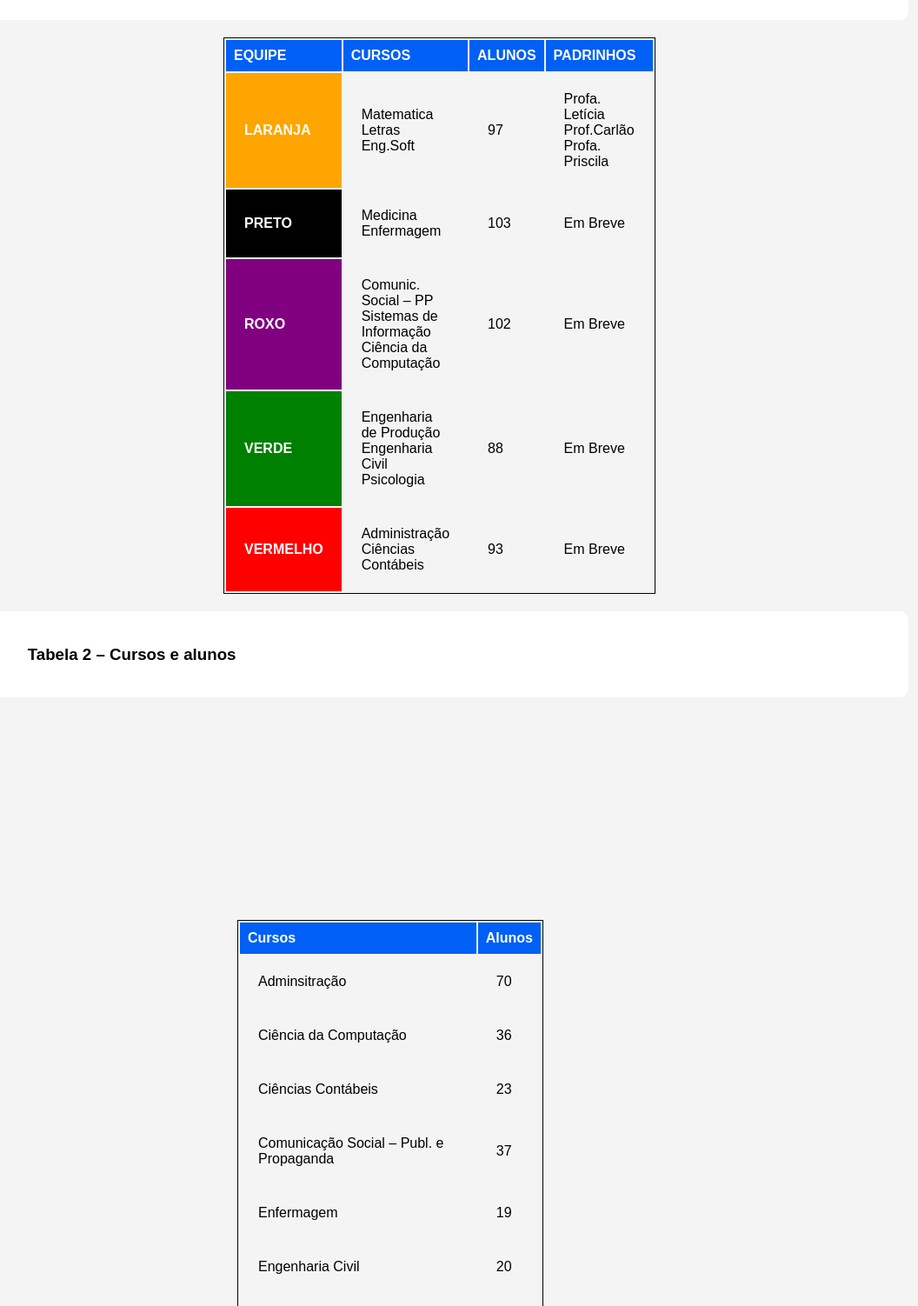
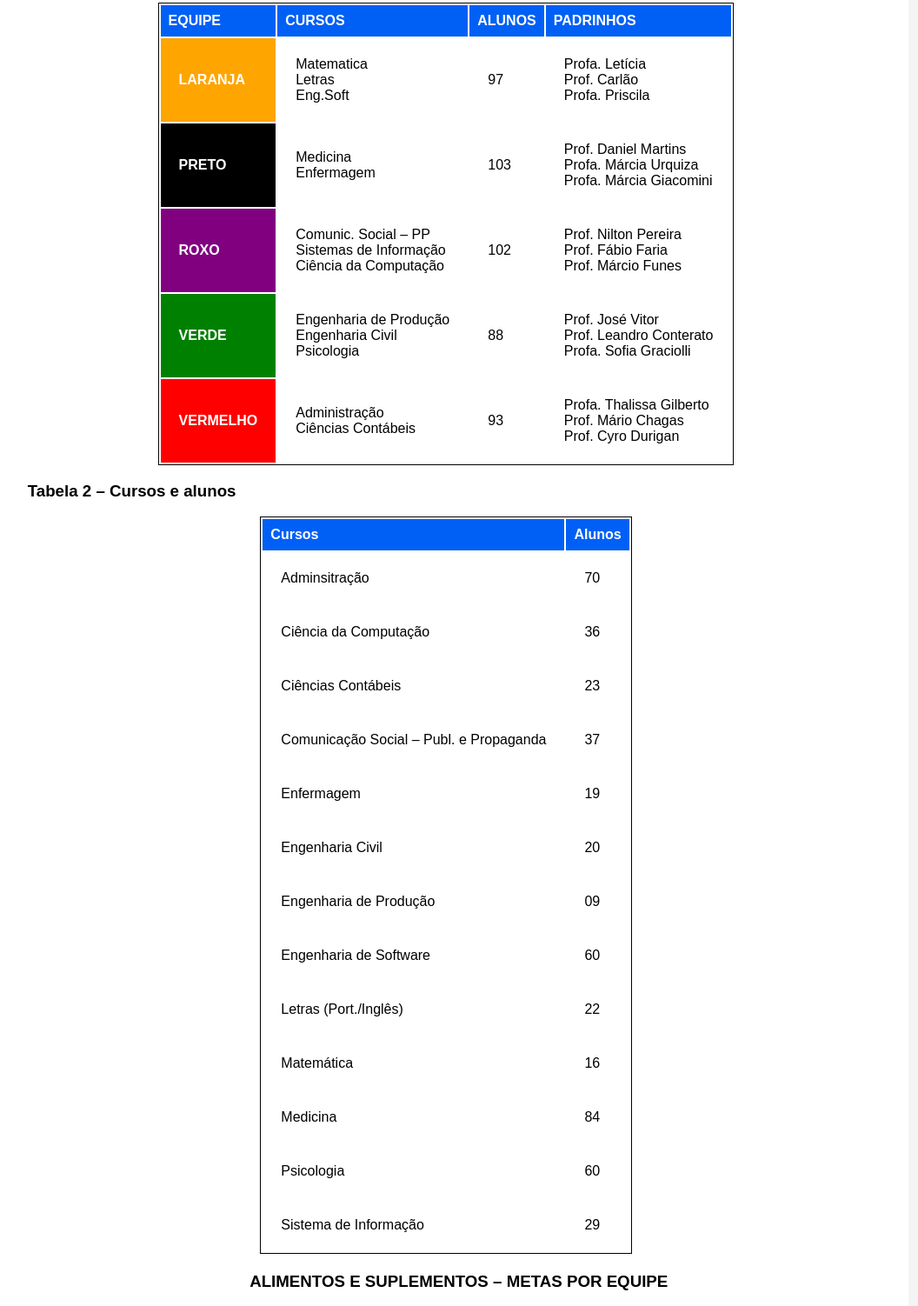
Before and after one commit to ThurSilveira/trotesolidario, a plain HTML site: page trote/gincana.html in a window 1280 px wide. Shown: the part 685-2187 px from the top of the page at 87% size, without its empty margins (127-1183 px from the left). Drawn offline with Linux system fonts and the light colour scheme.

Commit message:
att tabela

```diff
--- a/trote/css/styles.css
+++ b/trote/css/styles.css
@@ -51,6 +51,17 @@ img {
     margin: 20px auto;
     padding: 20px; /* espaçamento interno */
     text-align: justify;
+}
+
+#meio {
+    text-align: center;
+    margin: 2%;
+}
+
+.tabela {
+   text-align: left;
+   width: auto;
+   height: auto;
 }
 
 h1 {
--- a/trote/gincana.html
+++ b/trote/gincana.html
@@ -48,9 +48,8 @@
                     Doação de Sangue e da Ação Social, para fins de pontuação, deverá ocorrer única e
                     exclusivamente, das 8h às 10h00, no dia 02/04/2025 (quarta-feira), na Unidade I
                     (Av. Major Nicácio, 2433), conforme determinação deste Regulamento.</p>
-            </div>
-            <div class="container1">
-                <table style="border: 1px solid black; " id="ss2">
+
+                <table style="border: 1px solid black; " class="tabela">
                     <thead>
                         <tr class="azul">
                         <th> EQUIPE </th> <th> CURSOS </th> <th> ALUNOS </th> <th> PADRINHOS </th>
@@ -61,38 +60,35 @@
                             <td class="laranja"> LARANJA </td> <!--class pode ser utilizado em outros elementos-->
                             <td> Matematica</br> Letras </br> Eng.Soft </td>
                             <td> 97 </td>
-                            <td> Profa. Letícia </br> Prof.Carlão </br> Profa. Priscila </td>
+                            <td> Profa. Letícia </br> Prof. Carlão </br> Profa. Priscila </td>
                         </tr>
                             <td class="preto"> PRETO </td>
                             <td> Medicina <br> Enfermagem </td>
                             <td> 103 </td>
-                            <td> Em Breve </td>
+                            <td> Prof. Daniel Martins </br> Profa. Márcia Urquiza </br> Profa. Márcia Giacomini </td>
                         </tr>
                             <td class="roxo"> ROXO </td>
                             <td> Comunic. Social – PP </br> Sistemas de Informação </br> Ciência da Computação </td>
                             <td> 102 </td>
-                            <td> Em Breve </td>
+                            <td> Prof. Nilton Pereira </br> Prof. Fábio Faria </br> Prof. Márcio Funes </td>
                         </tr>
                         <tr>
                             <td class="verde"> VERDE </td>
                             <td> Engenharia de Produção </br> Engenharia Civil </br> Psicologia </td>
                             <td> 88 </td>
-                            <td> Em Breve </td>
+                            <td> Prof. José Vitor </br> Prof. Leandro Conterato </br> Profa. Sofia Graciolli </td>
                         </tr>
                         <tr>
                             <td class="vermelho"> VERMELHO </td>
                             <td> Administração </br> Ciências Contábeis </td>
                             <td> 93 </td>
-                            <td> Em Breve </td>
+                            <td> Profa. Thalissa Gilberto </br> Prof. Mário Chagas </br> Prof. Cyro Durigan </td>
                         </tr>
                     </tbody>
                 </table>
-            </div>
-            <div class="container">
+
                 <h3> Tabela 2 – Cursos e alunos </h3>
-            </div>
-            <div class="container2">
-                <table style="border: 1px solid black;">
+                <table style="border: 1px solid black;" class="tabela">
                     <thead class="azul">
                         <tr>
                             <th> Cursos </th> <th> Alunos </th>
@@ -140,10 +136,9 @@
                         </tr>
                     </tbody>
                 </table>
+                <h3 id="meio"> ALIMENTOS E SUPLEMENTOS – METAS POR EQUIPE</h3>
+                <p> Esta etapa consiste na arrecadação/doação, pelos calouros, de itens alimentícios que serão posteriormente entregues a entidades e instituições francanas de assistência social e suplementos alimentares destinados às atividades dos Voluntários da Saúde, que atuam no Hospital de Câncer de Franca.</p>
+                <p> Para este ano a meta de arrecadação é composta por um Kit Alimentação por estudante e um Suplemento Alimentar para cada dois estudantes da equipe:</p>
             </div>
-        <h2> ALIMENTOS E SUPLEMENTOS – METAS POR EQUIPE</h2>
-        <p> Esta etapa consiste na arrecadação/doação, pelos calouros, de itens alimentícios que serão posteriormente entregues a entidades e instituições francanas de assistência social e suplementos alimentares destinados às atividades dos Voluntários da Saúde, que atuam no Hospital de Câncer de Franca.</p>
-        <p> Para este ano a meta de arrecadação é composta por um Kit Alimentação por estudante e um Suplemento Alimentar para cada dois estudantes da equipe:</p>
-
     </body>
 </html>
```
